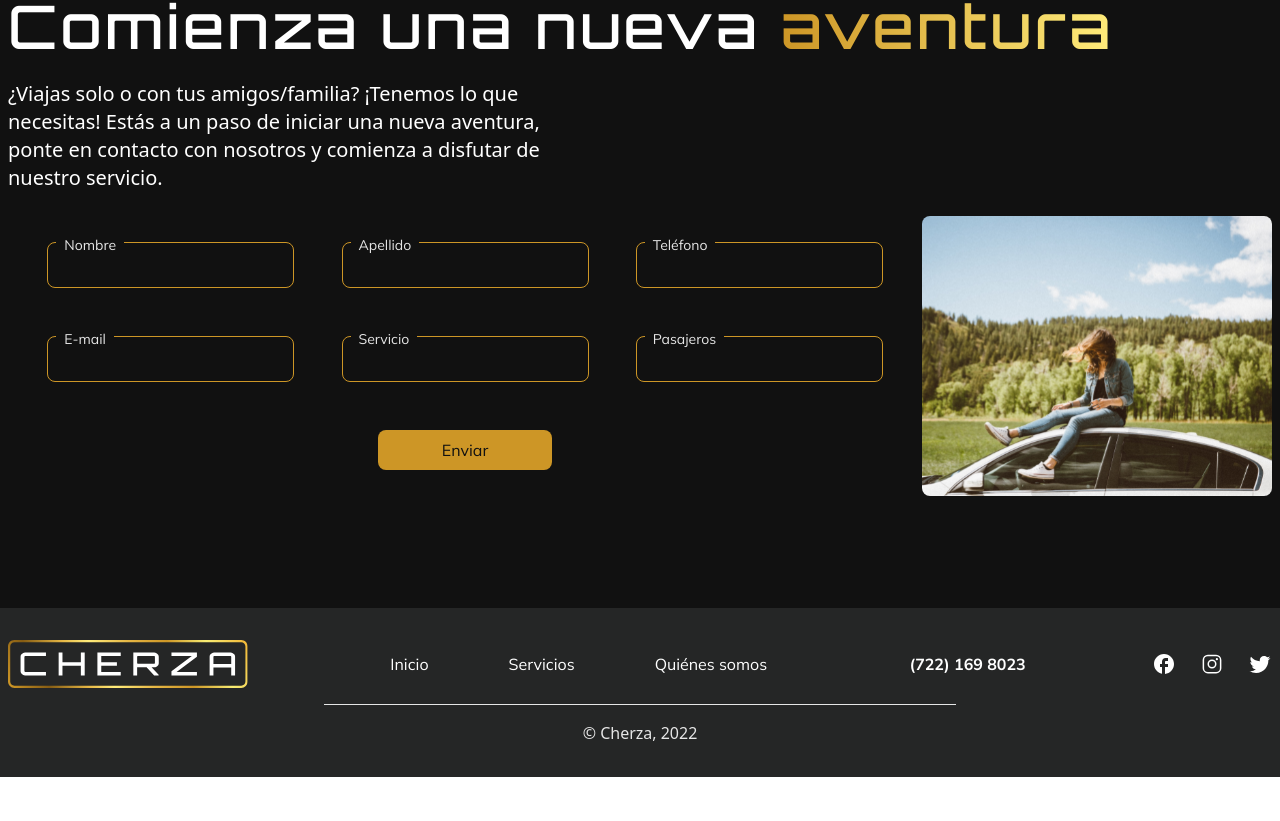
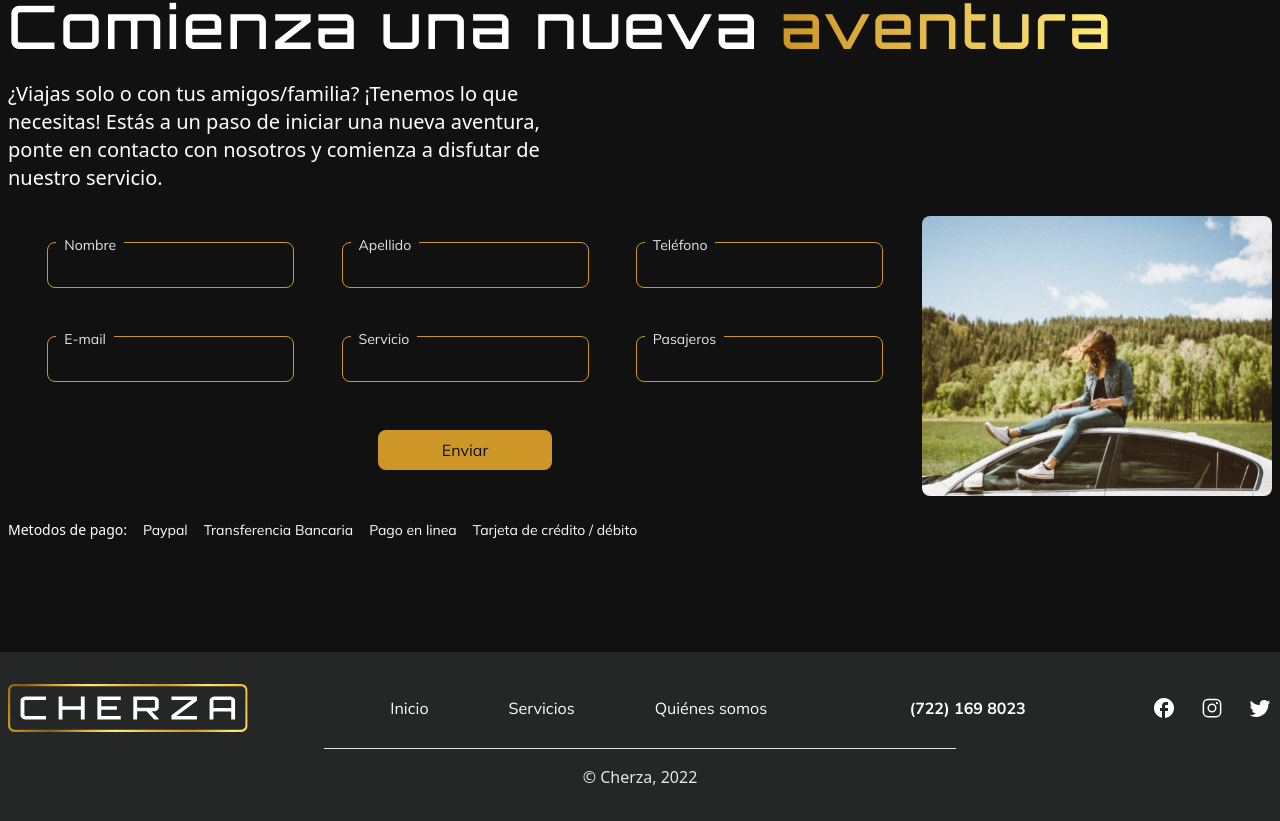
Before and after one commit to FlattWorld/cherza, a React (Vite) app: page / in a window 1280 px wide. Shown: the part 2881-3702 px from the top of the page. Before the commit the page ends 3658 px from the top, so only its background shows below. Built offline with nearby package versions, Linux system fonts and the light colour scheme.

Commit message:
feat: add payment methods

```diff
--- a/src/components/Contacto.tsx
+++ b/src/components/Contacto.tsx
@@ -175,6 +175,17 @@ const Contacto = ({ language }: { language: 'EN' | 'ES' }): JSX.Element => {
             className="w-[350px] rounded-lg hidden xl:block"
           />
         </div>
+
+        <div className="text-sm text-white group flex w-full gap-4 items-center whitespace-nowrap">
+          <span className="text-sm">
+            {contacto[language].paymentMethods.title}
+          </span>
+          <ul className=" flex w-full gap-4 flex-wrap">
+            {contacto[language].paymentMethods.methods.map((method) => (
+              <li key={method}>{method}</li>
+            ))}
+          </ul>
+        </div>
       </div>
     </div>
   )
--- a/src/utils/language.ts
+++ b/src/utils/language.ts
@@ -86,6 +86,15 @@ export const contacto = {
     button: 'Send',
     h3: ['Begin a new ', 'adventure'],
     p: 'Are you traveling alone or with friends/family? We got you covered! You are missing only one step to begin your adventure, contact us and enjoy our services.',
+    paymentMethods: {
+      title: 'Payment methods:',
+      methods: [
+        'Paypal',
+        'Bank transfer',
+        'Online Payment',
+        'Credit / Debit Card',
+      ],
+    },
   },
   ES: {
     contactSuccess: [
@@ -104,6 +113,15 @@ export const contacto = {
     button: 'Enviar',
     h3: ['Comienza una nueva ', 'aventura'],
     p: '¿Viajas solo o con tus amigos/familia? ¡Tenemos lo que necesitas! Estás a un paso de iniciar una nueva aventura, ponte en contacto con nosotros y comienza a disfutar de nuestro servicio.',
+    paymentMethods: {
+      title: 'Metodos de pago:',
+      methods: [
+        'Paypal',
+        'Transferencia Bancaria',
+        'Pago en linea',
+        'Tarjeta de crédito / débito',
+      ],
+    },
   },
 }
 export const footer = {
```
